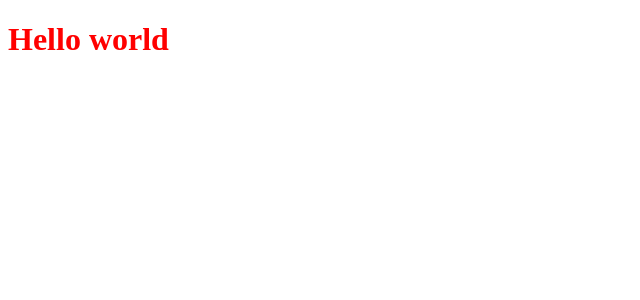
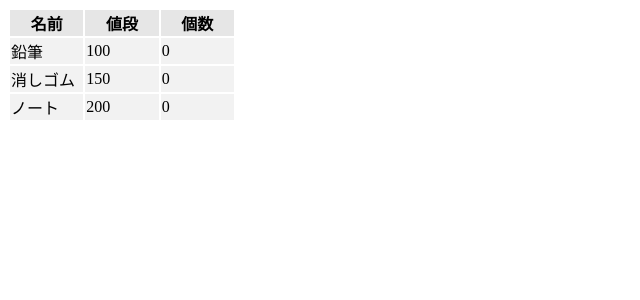
Before and after one commit to Kyosuke-Kaneko/vue-pra, a Vue app: page / in a window 1280 px wide. Shown: the top 300 px of the page, without its empty margins (0-640 px from the left). Built offline with nearby package versions, Linux system fonts and the light colour scheme.

Commit message:
table-pra

```diff
--- a/src/App.vue
+++ b/src/App.vue
@@ -1,13 +1,60 @@
 <template>
- <div id="app">
-   <h1>Hello world</h1>
- </div>
+  <div id="app">
+    <table>
+      <tr>
+        <th>名前</th>
+        <th>値段</th>
+        <th>個数</th>
+      </tr>
+      <tr>
+        <td>{{pencil.name}}</td>
+        <td>{{pencil.price}}</td>
+        <td>{{pencil.quantity}}</td>
+      </tr>
+      <tr>
+        <td>{{eraser.name}}</td>
+        <td>{{eraser.price}}</td>
+        <td>{{eraser.quantity}}</td>
+      </tr>
+      <tr>
+        <td>{{notebook.name}}</td>
+        <td>{{notebook.price}}</td>
+        <td>{{notebook.quantity}}</td>
+      </tr>
+    </table>
+  </div>
 </template>
 
-<script></script>
-
+<script>
+export default {
+  data() {
+    return {
+      pencil:{
+        name: "鉛筆",
+        price: 100,
+        quantity: 0
+      },
+      eraser:{
+        name:'消しゴム',
+        price:150,
+        quantity:0
+      },
+      notebook:{
+        name:'ノート',
+        price:200,
+        quantity:0
+      }
+    };
+  }
+};
+</script>
 <style>
- #app{
-   color: red;
- }
+th {
+  width: 30%;
+  background: #e6e6e6;
+}
+td {
+  width: 30%;
+  background: #f2f2f2;
+}
 </style>
```
